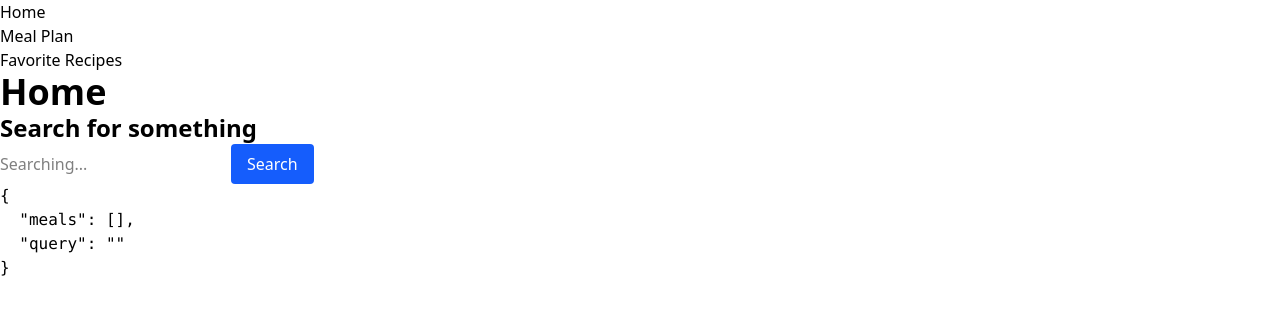
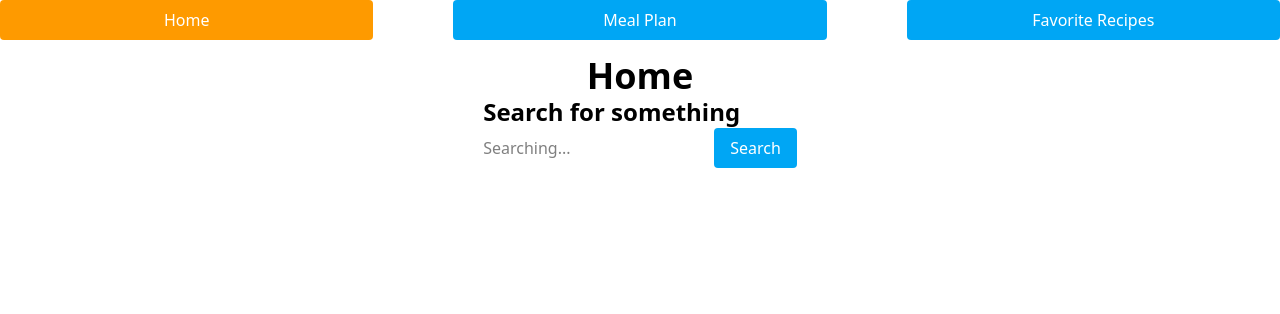
Before and after one commit to DanielYuanxk/Front-End-Portfolio-Project, a React (Vite) app: page / in a window 1280 px wide. Shown: the top 314 px of the page. Built offline with nearby package versions, Linux system fonts and the light colour scheme.

Commit message:
meal stay on home page after navigation

```diff
--- a/src/components/NavBar.jsx
+++ b/src/components/NavBar.jsx
@@ -1,18 +1,39 @@
 import React from "react";
-import { NavLink, useSearchParams } from "react-router-dom";
+import { NavLink } from "react-router-dom";
 
 const NavBar = () => {
   return (
     <nav>
-      <ul>
+      <ul className="flex gap-20">
         {" "}
-        <NavLink to="/">
+        <NavLink
+          to="/"
+          className={({ isActive }) =>
+            isActive
+              ? "flex-1 px-4 py-2 bg-amber-500 hover:bg-amber-600 text-white rounded text-center"
+              : "flex-1 px-4 py-2 bg-sky-500 text-white rounded hover:bg-sky-600 text-center active:bg-amber-500"
+          }
+        >
           <li>Home</li>
         </NavLink>
-        <NavLink to="/meal-plan">
+        <NavLink
+          to="/meal-plan"
+          className={({ isActive }) =>
+            isActive
+              ? "flex-1 px-4 py-2 bg-amber-500 hover:bg-amber-600 text-white rounded text-center "
+              : "flex-1 px-4 py-2 bg-sky-500 text-white rounded hover:bg-sky-600 text-center active:bg-amber-500 "
+          }
+        >
           <li>Meal Plan</li>
         </NavLink>
-        <NavLink to="/favorites">
+        <NavLink
+          to="/favorites"
+          className={({ isActive }) =>
+            isActive
+              ? "flex-1 px-4 py-2 bg-amber-500 hover:bg-amber-600 text-white rounded text-center"
+              : "flex-1 px-4 py-2 bg-sky-500 text-white rounded hover:bg-sky-600 text-center active:bg-amber-500"
+          }
+        >
           <li>Favorite Recipes</li>
         </NavLink>
       </ul>
--- a/src/components/RecipeCard.jsx
+++ b/src/components/RecipeCard.jsx
@@ -2,7 +2,15 @@ import React from "react";
 import { Link } from "react-router-dom";
 import { useState } from "react";
 
-const RecipeCard = ({ meal, children, variant, addMealPlan }) => {
+const RecipeCard = ({
+  meal,
+  children,
+  variant,
+  addMealPlan,
+  isFavorite,
+  addFavorite,
+  removeFavorite,
+}) => {
   const days = [
     "Monday",
     "Tuesday",
@@ -19,18 +27,10 @@ const RecipeCard = ({ meal, children, variant, addMealPlan }) => {
     <div className="w-full h-full min-w-0 min-h-0 ">
       <h2>{meal.strMeal}</h2>
       <div className="min-w-0 min-h-0 grid place-items-center">
-        <img
-          className="block max-w-full max-h-full object-contain"
-          src={meal.strMealThumb}
-        />
+        <img className="block w-full object-contain" src={meal.strMealThumb} />
       </div>
       <br />
-      <Link to={`/recipe/${meal.idMeal}`}>Start Cooking</Link>
 
-      <br />
-      {(variant === "home" || variant === "favorite") && (
-        <>
-          {" "}
       <div
         style={{
           border: "1px solid #ccc",
@@ -38,6 +38,8 @@ const RecipeCard = ({ meal, children, variant, addMealPlan }) => {
           marginBottom: 12,
         }}
       >
+        <Link to={`/recipe/${meal.idMeal}`}>Start Cooking</Link>
+        <br />
         <label>
           Day:
           <select value={day} onChange={(e) => setDay(e.target.value)}>
@@ -68,10 +70,15 @@ const RecipeCard = ({ meal, children, variant, addMealPlan }) => {
           );
         })}
       </fieldset>
-          <button onClick={() => addMealPlan(meal, day, slot)}>
-            Add to Plan
+      <button onClick={() => addMealPlan(meal, day, slot)}>Add to Plan</button>
+      {variant === "home" && (
+        <button
+          onClick={() =>
+            isFavorite(meal) ? removeFavorite(meal) : addFavorite(meal)
+          }
+        >
+          {isFavorite(meal) ? "Remove from favorite" : "Add to favorite"}
         </button>
-        </>
       )}
 
       <div>{children}</div>
--- a/src/layout/AppLayout.jsx
+++ b/src/layout/AppLayout.jsx
@@ -20,6 +20,8 @@ const AppLayout = () => {
   const [favorite, setFavorite] = useState([]);
 
   const [mealPlan, setMealPlan] = useState(emptyMealPlan);
+
+  const [searchList, setSearchList] = useState([]);
 
   const addFavorite = (meal) => {
     setFavorite((prev) =>
@@ -61,6 +63,8 @@ const AppLayout = () => {
             addMealPlan,
             removeFavorite,
             removeMealPlan,
+            setSearchList,
+            searchList,
 
             favorite,
             mealPlan,
--- a/src/pages/Favorites.jsx
+++ b/src/pages/Favorites.jsx
@@ -8,7 +8,7 @@ const Favorites = () => {
   console.log(mealPlan);
   if (favorite.length > 0) {
     return (
-      <div>
+      <div className="grid grid-cols-2 gap-8 m-8">
         {favorite.map((each) => (
           <RecipeCard
             meal={each}
--- a/src/pages/Home.jsx
+++ b/src/pages/Home.jsx
@@ -1,15 +1,29 @@
 import React from "react";
+import { useEffect } from "react";
 import { Form, useOutletContext, useRouteLoaderData } from "react-router-dom";
 
 import RecipeCard from "../components/RecipeCard";
 
 const Home = () => {
   const recipes = useRouteLoaderData("root");
-  const { addFavorite, removeFavorite, addMealPlan, isFavorite, mealPlan } =
-    useOutletContext();
+
+  const {
+    addFavorite,
+    removeFavorite,
+    addMealPlan,
+    isFavorite,
+    mealPlan,
+    searchList,
+    setSearchList,
+  } = useOutletContext();
+  useEffect(() => {
+    if (recipes["meals"].length > 0) {
+      setSearchList(recipes["meals"]);
+    }
+  }, [recipes["meals"]]);
   console.log(mealPlan);
   return (
-    <div>
+    <div className="flex-col justify-items-center m-4 ">
       <h1 className="text-4xl font-semibold">Home</h1>
       <Form method="get">
         <label>
@@ -18,33 +32,26 @@ const Home = () => {
         <input name="i" placeholder="Searching..." id="i" />
         <button
           type="submit"
-          className="px-4 py-2 rounded bg-blue-600 text-white hover:bg-blue-700"
+          className="px-4 py-2 rounded bg-sky-500 text-white hover:bg-sky-600 cursor-pointer active:bg-white active:text-sky-600 active:border-solid active:outline-1"
         >
           Search
         </button>
       </Form>
-      <div>
-        {recipes["meals"].map((meal) => {
+      <div className="grid grid-cols-2 gap-8 m-8">
+        {searchList.map((meal) => {
           return (
             <RecipeCard
               key={meal.idMeal}
               meal={meal}
               variant="home"
               addMealPlan={addMealPlan}
-            >
-              <button
-                onClick={() =>
-                  isFavorite(meal) ? removeFavorite(meal) : addFavorite(meal)
-                }
-              >
-                {isFavorite(meal) ? "Remove from favorite" : "Add to favorite"}
-              </button>
-            </RecipeCard>
+              isFavorite={isFavorite}
+              addFavorite={addFavorite}
+              removeFavorite={removeFavorite}
+            ></RecipeCard>
           );
         })}
       </div>
-
-      <pre>{JSON.stringify(recipes, null, 2)}</pre>
     </div>
   );
 };
--- a/src/pages/MealPlan.jsx
+++ b/src/pages/MealPlan.jsx
@@ -1,6 +1,7 @@
 import React from "react";
 import { useOutletContext } from "react-router-dom";
 import RecipeCard from "../components/RecipeCard";
+import { Link } from "react-router-dom";
 
 const MealPlan = () => {
   const { mealPlan, removeMealPlan } = useOutletContext();
@@ -28,12 +29,21 @@ const MealPlan = () => {
               {mealPlan[d][s] === null ? (
                 <p>empty</p>
               ) : (
-                <>
-                  <RecipeCard meal={mealPlan[d][s]} />
-                  <button onClick={() => removeMealPlan(d, s)}>
-                    Remove Meal
-                  </button>
-                </>
+                <div className="flex h-[calc(1200px/7)]">
+                  <img
+                    className=" object-contain "
+                    src={mealPlan[d][s].strMealThumb}
+                  />
+                  <div>
+                    {" "}
+                    <Link to={`/recipe/${mealPlan[d][s].idMeal}`}>
+                      Start Cooking
+                    </Link>
+                    <button onClick={() => removeMealPlan(d, s)}>
+                      Remove Meal
+                    </button>
+                  </div>
+                </div>
               )}
             </div>
           ))
```
Lines whose indentation alone changed are shown as unchanged.
